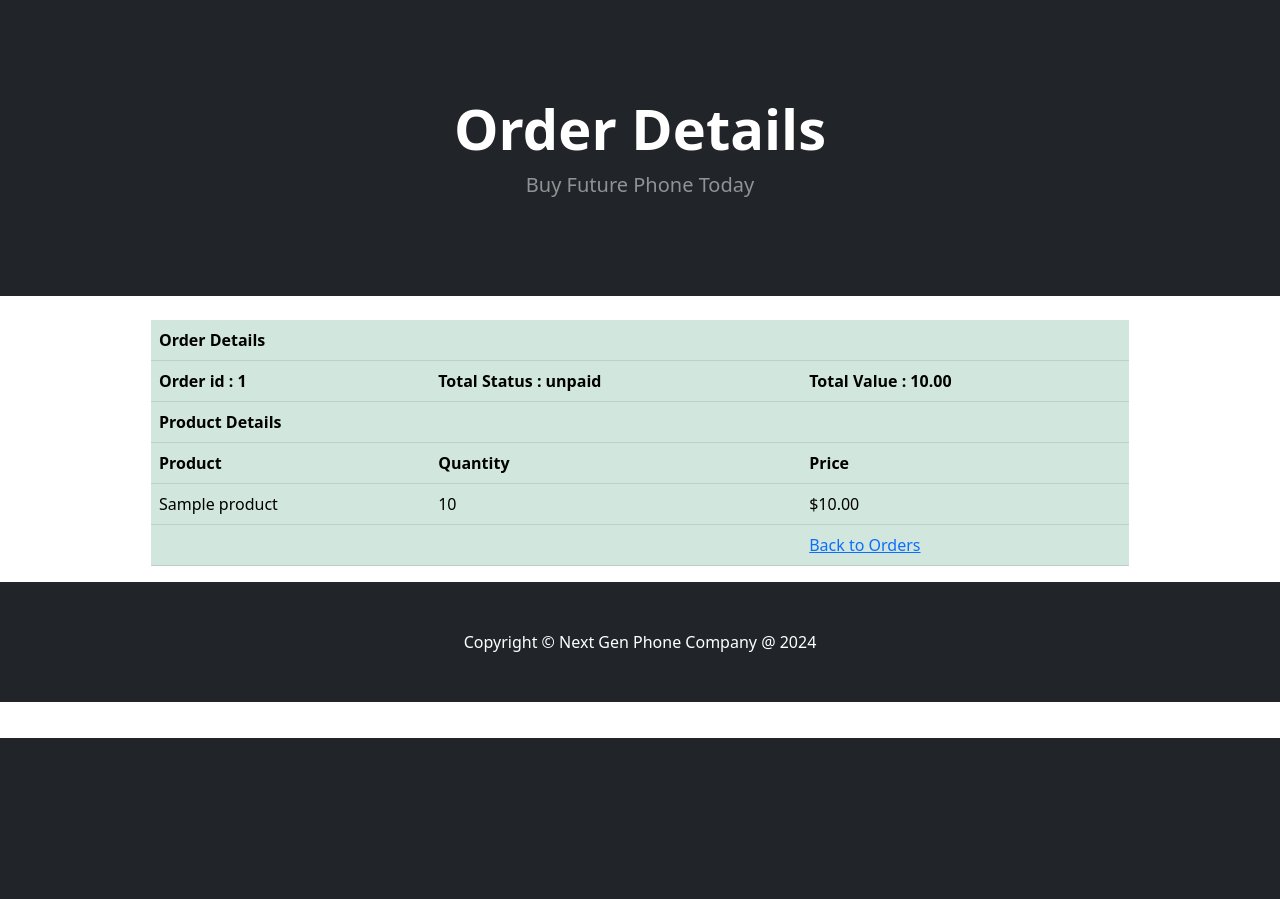
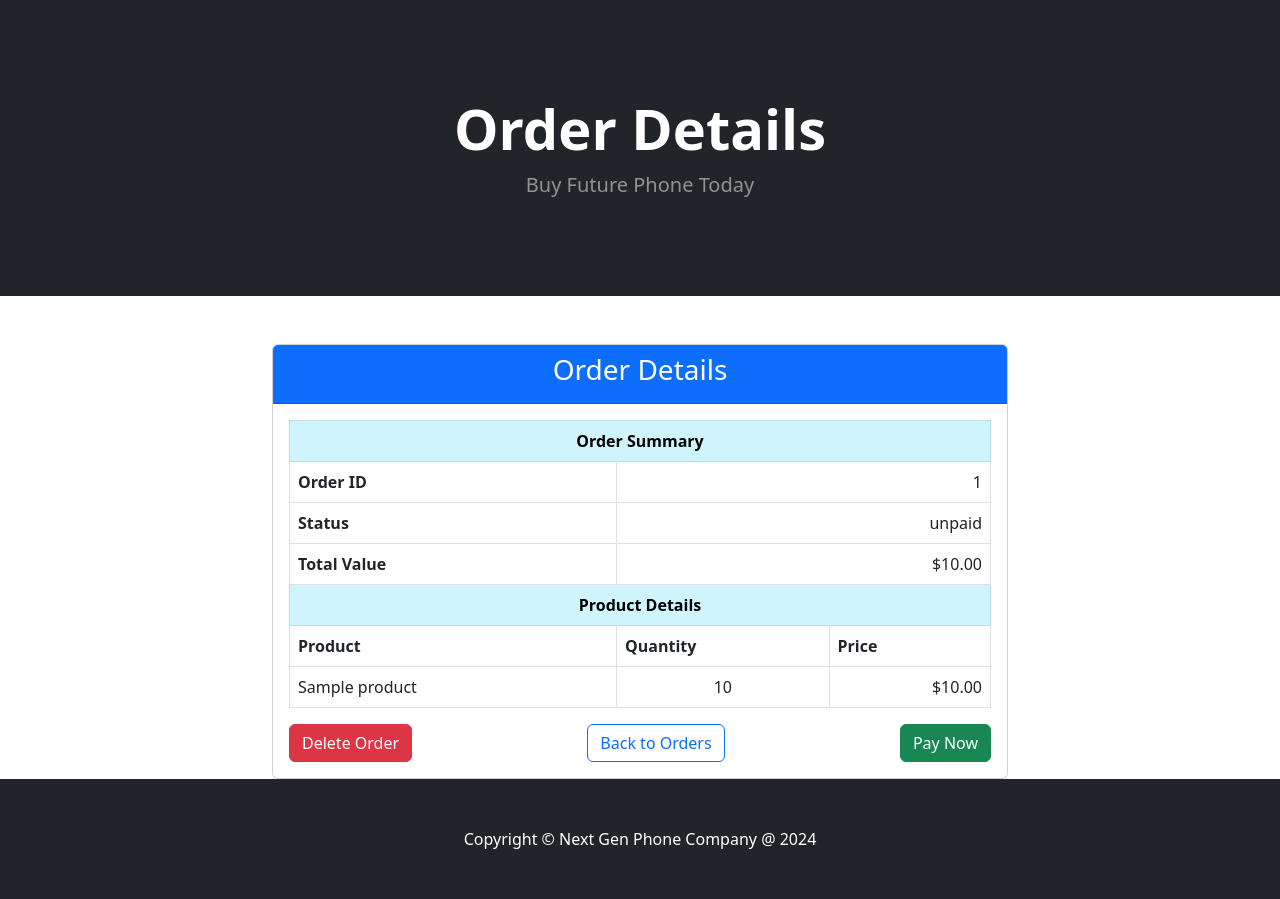
Before and after one commit to crpeiris/phone_company, a Django app: page /store/order_details/1 in a window 1280 px wide. Shown: the part 62-961 px from the top of the page. Before the commit the page ends 800 px from the top, so only its background shows below. Run offline with Django 5.2, Linux system fonts and the light colour scheme; a user stored in the database is signed in; tables that the repository leaves empty hold one stand-in row (values such as "Sample post"); grey boxes marked "Sample" are stand-in pictures; some libraries are stand-ins or nearby versions.

Commit message:
Order pay with two pages

```diff
--- a/store/templates/store/order_details.html
+++ b/store/templates/store/order_details.html
@@ -1,20 +1,34 @@
 {% extends 'store/base.html' %}
 {% load store_formula %}
+
 {% block content %}
-</br>
-<div class = "row justify-content-center" >
-<table class = "table table-success padding: 0.5rem 0.5rem " style="width: 75%;">
+<div class="container mt-5">
+  <div class="row justify-content-center">
+    <div class="col-md-8">
+      <div class="card">
+        <div class="card-header bg-primary text-white text-center">
+          <h3>Order Details</h3>
+        </div>
+        <div class="card-body">
+          <table class="table table-bordered table-hover">
             <thead>
-        <tr>
-            <th colspan="3"> Order Details</th>
+              <tr class="table-info">
+                <th colspan="3" class="text-center">Order Summary</th>
               </tr>
               <tr>
-            <th> Order id :  {{order.id}}</th>
-            <th> Total Status : {{order.status}}</th>
-            <th> Total Value : {{order.total}}</th>
+                <th>Order ID</th>
+                <td colspan="2" class="text-end">{{ order.id }}</td>
               </tr>
               <tr>
-            <th colspan="3"> Product Details</th>
+                <th>Status</th>
+                <td colspan="2" class="text-end">{{ order.status }}</td>
+              </tr>
+              <tr>
+                <th>Total Value</th>
+                <td colspan="2" class="text-end">${{ order.total }}</td>
+              </tr>
+              <tr class="table-info">
+                <th colspan="3" class="text-center">Product Details</th>
               </tr>
               <tr>
                 <th>Product</th>
@@ -26,18 +40,28 @@
               {% for item in order_products %}
               <tr>
                 <td>{{ item.product.name }}</td>
-            <td>{{ item.quantity }}</td>
-            <td>${{ item.soldprice }}</td>
+                <td class="text-center">{{ item.quantity }}</td>
+                <td class="text-end">${{ item.soldprice }}</td>
               </tr>
+              {% empty %}
               <tr>
-            <td></td>
-            <td></td>
-            <td><a href="{% url 'order_list' %}">Back to Orders</a></td>
+                <td colspan="3" class="text-center">No products found in this order.</td>
               </tr>
               {% endfor %}
             </tbody>
           </table>
 
-
+          <div class="d-flex justify-content-between">
+            <a href="{% url 'delete_order' order.id %}" class="btn btn-danger">Delete Order</a>
+            <a href="{% url 'order_list' %}" class="btn btn-outline-primary">Back to Orders</a>
+            {% if order.status == "unpaid" %}
+            <a href="{% url 'create_order_with_id' order.id %}" class="btn btn-success">Pay Now</a>
+            {% endif %}
+          </div>
+        </div>
+      </div>
+    </div>
+  </div>
+</div>
 
 {% endblock %}
--- a/store/urls.py
+++ b/store/urls.py
@@ -14,9 +14,16 @@ urlpatterns = [
     path('view_cart/', views.view_cart, name='view_cart'),
     path('remove_from_cart/<int:item_id>/', views.remove_from_cart, name='remove_from_cart'),
     path('view_cart/update-purchase/', views.update_purchase, name='update_purchase'),
+
     path('create_order/', views.create_order, name='create_order'),
+    path('create_order/<int:orderid>/', views.create_order, name='create_order_with_id'),
+
     path('delete_order/<int:order_id>/', views.delete_order, name='delete_order'),
     path('order_list', views.order_list, name='order_list'),
     path('order_details/<int:order_id>', views.order_details, name='order_details'),
+
+
+
+
 ]
 urlpatterns += staticfiles_urlpatterns()
--- a/store/views.py
+++ b/store/views.py
@@ -78,36 +78,57 @@ def update_purchase(request):
 
     return JsonResponse({'status': 'error', 'message': 'Invalid request.'})
 
+
 @transaction.atomic
-def create_order(request):
+def create_order(request, orderid=None):
     if request.user.is_authenticated:
         try:
-            new_order= Order.objects.create( customer=request.user, date=datetime.now().date())
-            #order.address = request.user.address
-            #order.phone = request.user.phone
+            # If orderid is provided, fetch the existing order
+            if orderid:
+                existing_order = get_object_or_404(Order, id=orderid, customer=request.user)
+                order_items = OrderProduct.objects.filter(order_id=existing_order.id)
+                total_price = sum(item.soldprice * item.quantity for item in order_items)
+                return render(request, 'store/order.html', {
+                    'order_items': order_items,
+                    'total_price': total_price,
+                    'title': 'Order Preview',
+                    'orderid': existing_order.id,
+                    'stripe_publishable_key': settings.STRIPE_PUBLISHABLE_KEY
+                })
+
+            # If no orderid, create a new order
+            new_order = Order.objects.create(customer=request.user, date=datetime.now().date())
             new_order.save()
 
-            cart_items_purchase = CartItem.objects.filter(user=request.user , purchase=True)
+            cart_items_purchase = CartItem.objects.filter(user=request.user, purchase=True)
             if cart_items_purchase:
                 for item in cart_items_purchase:
                     product = Product.objects.get(id=item.product_id)
                     soldprice = product.sale_price
-                    orderproduct = OrderProduct.objects.create(product= item.product, order= new_order)
+                    orderproduct = OrderProduct.objects.create(product=item.product, order=new_order)
                     orderproduct.quantity = item.quantity
-                    orderproduct.soldprice= soldprice
+                    orderproduct.soldprice = soldprice
                     orderproduct.save()
                     item.delete()
 
-            order_items = OrderProduct.objects.filter(order_id = new_order.id)
-            total_price = sum(purchase.product.sale_price * purchase.quantity for purchase in order_items)
-            new_order.total=total_price
+            order_items = OrderProduct.objects.filter(order_id=new_order.id)
+            total_price = sum(item.soldprice * item.quantity for item in order_items)
+            new_order.total = total_price
             new_order.status = "unpaid"
             new_order.save()
-            return render(request, 'store/order.html', {'order_items': order_items, 'total_price': total_price, 'title': 'Order Preview', 'orderid':new_order.id , 'stripe_publishable_key': settings.STRIPE_PUBLISHABLE_KEY})
+
+            return render(request, 'store/order.html', {
+                'order_items': order_items,
+                'total_price': total_price,
+                'title': 'Order Preview',
+                'orderid': new_order.id,
+                'stripe_publishable_key': settings.STRIPE_PUBLISHABLE_KEY
+            })
 
         except Exception as e:
-           print ("error creating order occured : " , e)
-           return redirect('view_cart')
+            print("Error creating order occurred:", e)
+            return redirect('view_cart')
+
 
 @transaction.atomic
 def delete_order(request, order_id):
```
Also changed, not shown: payment_mgt/templates/payment_mgt/pay_success.html (+7 -13 lines), store/templates/store/cart.html (+6 -4 lines), store/templates/store/order.html (+64 -31 lines), store/templates/store/order_list.html (+4 -7 lines). Lines whose indentation alone changed are shown as unchanged.
